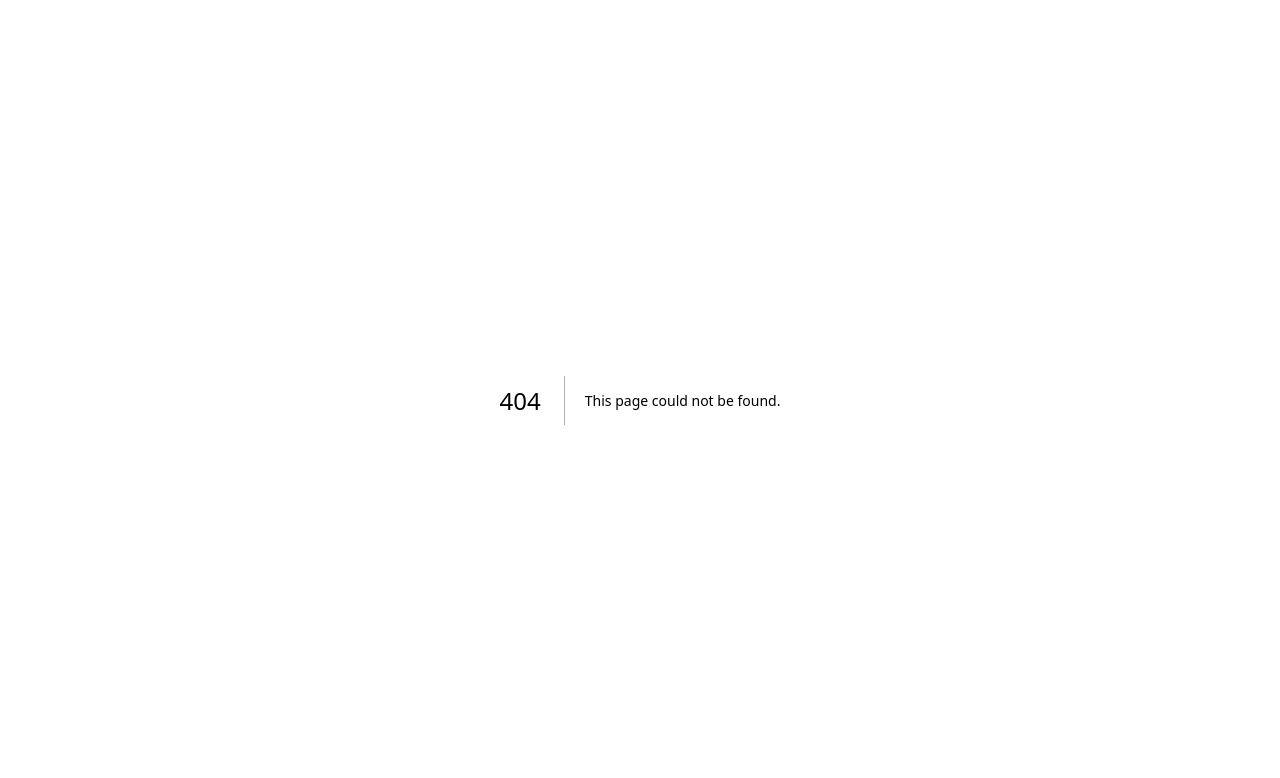
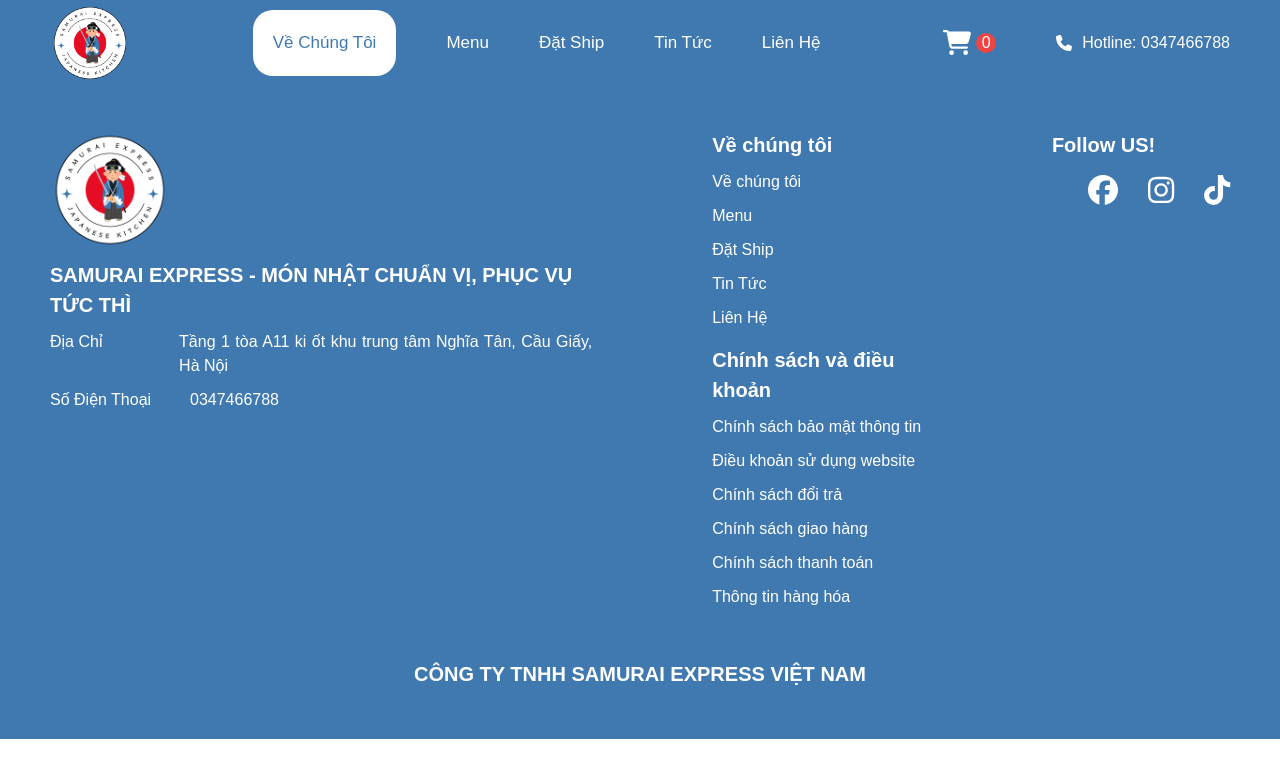
Before and after one commit to haiha278/samurai-express, a Next.js app: page /menu in a window 1280 px wide. Before the commit this address had no page. Shown: the top 778 px of the page. Built offline with nearby package versions, Linux system fonts and the light colour scheme.

Commit message:
update UI for tab Menu

```diff
--- /dev/null
+++ b/src/app/menu/page.tsx
@@ -0,0 +1,39 @@
+"use client";
+import { Footer } from "@/components/common/footer/Footer";
+import { Header } from "@/components/common/header/Header";
+import { ShoppingCartDetail } from "@/components/common/shopping-cart/ShoppingCartDetail";
+import { useCart } from "@/hook/CartContext";
+export default function Ship() {
+  const { showCartDetail, handleShowCartDetail } = useCart();
+
+  return (
+    <div className="relative ">
+      <div className="fixed w-full top-0 left-0 z-[1000]">
+        <Header />
+      </div>
+      <div className="bg-[rgba(247,242,238,255)] mt-[80px]">
+        {/* <div>
+          <ShippingCost />
+        </div>
+        <div className="flex justify-center gap-[50px] p-[50px]">
+          <ShippingInfo />
+          <ConfirmOrders />
+        </div> */}
+      </div>
+      {showCartDetail && (
+        <>
+          <div
+            className="fixed top-0 left-0 w-full h-full bg-gray-500 opacity-50 z-[1000]"
+            onClick={handleShowCartDetail}
+          ></div>
+          <div className="w-[25%] h-full fixed top-0 right-0 bg-white z-[1001] overflow-y-auto">
+            <ShoppingCartDetail />
+          </div>
+        </>
+      )}
+      <div>
+        <Footer />
+      </div>
+    </div>
+  );
+}
--- a/src/app/page.tsx
+++ b/src/app/page.tsx
@@ -1,13 +1,25 @@
 "use client";
 
+import { useCart } from "@/hook/CartContext";
 import { useRouter } from "next/navigation";
 import { useEffect } from "react";
 export default function Home() {
   const router = useRouter();
-
+  const { showCartDetail } = useCart();
   useEffect(() => {
     router.push("/home");
   }, []);
 
+  useEffect(() => {
+    if (showCartDetail) {
+      document.body.classList.add("overflow-hidden");
+    } else {
+      document.body.classList.remove("overflow-hidden");
+    }
+    return () => {
+      document.body.classList.remove("overflow-hidden");
+    };
+  }, [showCartDetail]);
+
   return null;
 }
--- a/src/components/common/header/Header.tsx
+++ b/src/components/common/header/Header.tsx
@@ -28,14 +28,15 @@
           >
             Về Chúng Tôi
           </Link>
-          <div
+          <Link
+            href="/menu"
             className={`menu-hover ${
               currentPage === "menu2" ? "header-selection" : ""
             }`}
             onClick={() => setCurrentPage("menu2")}
           >
             Menu
-          </div>
+          </Link>
           <Link
             href="/ship"
             className={`menu-hover ${
```
